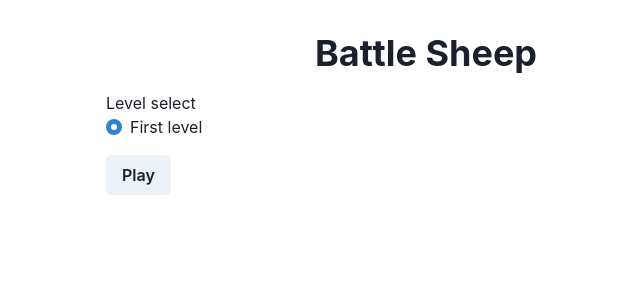
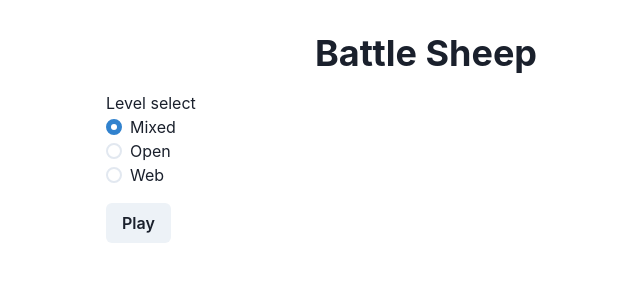
Before and after one commit to ronituohino/battle-sheep, a React (Vite) app: page / in a window 1280 px wide. Shown: the top 300 px of the page, without its empty margins (214-854 px from the left). Built offline with nearby package versions, Linux system fonts and the light colour scheme.

Commit message:
add: docs and levels
fix: a movement bug

```diff
--- a/src/components/App.tsx
+++ b/src/components/App.tsx
@@ -11,7 +11,7 @@ export function App() {
   const [appState, setAppState] = useState<AppState>("config");
 
   const initialValues: ConfigSchema = {
-    levelKey: "first",
+    levelKey: "mixed",
   };
   const formik = useFormik({
     initialValues,
--- a/src/components/Game.tsx
+++ b/src/components/Game.tsx
@@ -120,6 +120,7 @@ export function Game({ setAppState, config }: GameProps) {
       const moves = getPossibleMovesFromTile(
         board,
         gameStatic.boardXSize,
+        gameStatic.boardYSize,
         index,
       );
       setHighlightedHexes(moves);
@@ -154,7 +155,12 @@ export function Game({ setAppState, config }: GameProps) {
 
       // If player can't make any move
       if (
-        getPossibleMoveTargets(newBoard, gameStatic.boardXSize, 0).length === 0
+        getPossibleMoveTargets(
+          newBoard,
+          gameStatic.boardXSize,
+          gameStatic.boardYSize,
+          0,
+        ).length === 0
       ) {
         // And AI can't move
         if (!situation[1]) {
--- a/src/game/ai.ts
+++ b/src/game/ai.ts
@@ -51,7 +51,7 @@ export function simulate(
     );
   } else {
     // The moves after start are found using minimax + alpha-beta
-    newBoard = alphabeta(board, boardXSize, boardYSize, 6, BAD, GOOD, true)[1];
+    newBoard = alphabeta(board, boardXSize, boardYSize, 5, BAD, GOOD, true)[1];
   }
 
   // if AI couldn't move, newBoard has same reference as board
@@ -75,7 +75,7 @@ export function simulate(
  *
  * @returns Advantage value and new board
  */
-export function alphabeta(
+function alphabeta(
   board: Board,
   boardXSize: number,
   boardYSize: number,
@@ -85,7 +85,12 @@ export function alphabeta(
   maximizing: boolean,
 ): BoardEvaluationPair {
   const currentPlayer = maximizing ? 1 : 0;
-  const moveTargets = getPossibleMoveTargets(board, boardXSize, currentPlayer);
+  const moveTargets = getPossibleMoveTargets(
+    board,
+    boardXSize,
+    boardYSize,
+    currentPlayer,
+  );
 
   // Win/Lose check, add depth to values to prioritise early wins
   if (moveTargets.length === 0) {
@@ -102,7 +107,7 @@ export function alphabeta(
 
   // If no win/lose, and on bottom depth, use heuristic to evaluate sitation
   if (depth === 0) {
-    const evaluation = evaluate(board, boardXSize);
+    const evaluation = evaluate(board, boardXSize, boardYSize);
     return [evaluation, board];
   }
 
@@ -255,7 +260,11 @@ export function alphabeta(
  * @param boardXSize Game board horizontal size
  * @returns The board advantage (negative values means player 0 has advantage, positive values mean player 1 has advantage)
  */
-export function evaluate(board: Board, boardXSize: number): number {
+function evaluate(
+  board: Board,
+  boardXSize: number,
+  boardYSize: number,
+): number {
   let advantage = 0;
 
   // Iterate over all tiles
@@ -271,7 +280,7 @@ export function evaluate(board: Board, boardXSize: number): number {
     let value = 1;
 
     // Free space in all directions of tile
-    const moves = getPossibleMovesFromTile(board, boardXSize, i);
+    const moves = getPossibleMovesFromTile(board, boardXSize, boardYSize, i);
 
     if (moves) {
       const [x, y] = fbi(i, boardXSize);
--- a/src/game/game.ts
+++ b/src/game/game.ts
@@ -66,27 +66,32 @@ const movement = [
 export function getPossibleMovesFromTile(
   board: Board,
   boardXSize: number,
+  boardYSize: number,
   selectedTile: BoardIndex,
 ): BoardIndex[] {
   const boundaries: BoardIndex[] = [];
 
   // Select movement direction
   for (let i = 0; i < 6; i++) {
+    let [x, y] = fbi(selectedTile, boardXSize);
     const [moveX, moveY] = movement[i];
+
     let boundaryFound = false;
-
     let previousIndex = selectedTile;
-    let selectedIndex = selectedTile;
 
     // Move there until we hit a missing (0) tile or a sheep (> 1)
     while (!boundaryFound) {
-      previousIndex = selectedIndex;
-      selectedIndex += moveX + moveY * boardXSize;
+      x += moveX;
+      y += moveY;
+
+      const index = tbi(x, y, boardXSize);
 
       if (
-        selectedIndex < 0 ||
-        selectedIndex > board.length ||
-        board[selectedIndex] !== 1
+        x < 0 ||
+        y < 0 ||
+        x > boardXSize ||
+        y > boardYSize ||
+        board[index] !== 1
       ) {
         boundaryFound = true;
         // Don't add the currently selected tile to the boundaries
@@ -94,6 +99,8 @@ export function getPossibleMovesFromTile(
           boundaries.push(previousIndex);
         }
       }
+
+      previousIndex = index;
     }
   }
 
@@ -135,6 +142,7 @@ export function getTilesMoreThanOneSheepFromPlayer(
 export function getPossibleMoveTargets(
   board: Board,
   boardXSize: number,
+  boardYSize: number,
   playerIndex: Player,
 ) {
   const moves: MoveTarget[] = [];
@@ -145,7 +153,12 @@ export function getPossibleMoveTargets(
   for (let s = 0; s < movableSheepTiles.length; s++) {
     const [sheep, index] = movableSheepTiles[s];
 
-    const possibleMoves = getPossibleMovesFromTile(board, boardXSize, index);
+    const possibleMoves = getPossibleMovesFromTile(
+      board,
+      boardXSize,
+      boardYSize,
+      index,
+    );
 
     for (let m = 0; m < possibleMoves.length; m++) {
       moves.push({
--- a/src/levels.ts
+++ b/src/levels.ts
@@ -3,14 +3,38 @@
  */
 
 export const levels = {
-  first: {
-    name: "First level",
+  mixed: {
+    name: "Mixed",
     sizeX: 6,
     sizeY: 4,
     board: [
       1, 1, 1, 1, 0, 0, 1, 1, 1, 1, 1, 0, 1, 0, 1, 1, 1, 0, 1, 1, 1, 0, 0, 1,
     ],
     startTiles: [0, 1, 2, 3, 6, 12, 18, 19, 20, 14, 15, 10, 16, 23],
+    test: false,
+  },
+  open: {
+    name: "Open",
+    sizeX: 5,
+    sizeY: 5,
+    board: [
+      1, 1, 1, 0, 0, 1, 1, 1, 1, 0, 1, 1, 1, 1, 1, 0, 1, 1, 1, 1, 0, 0, 1, 1, 1,
+    ],
+    startTiles: [0, 1, 2, 5, 8, 10, 14, 16, 19, 22, 23, 24],
+    test: false,
+  },
+  web: {
+    name: "Web",
+    sizeX: 6,
+    sizeY: 6,
+    board: [
+      1, 0, 0, 1, 0, 0, 1, 0, 0, 1, 0, 1, 0, 1, 1, 1, 0, 1, 1, 0, 1, 1, 1, 1, 0,
+      1, 1, 0, 1, 0, 0, 1, 0, 0, 1, 0,
+    ],
+    startTiles: [
+      0, 1, 2, 3, 4, 5, 6, 7, 8, 9, 10, 11, 12, 13, 14, 15, 16, 17, 18, 19, 20,
+      21, 22, 23, 24, 25, 26, 27, 28, 29, 30, 31, 32, 33, 34, 35,
+    ],
     test: false,
   },
   test: {
```
Also changed, not shown: 6 other files (tests, documents, lock files or other folders).
